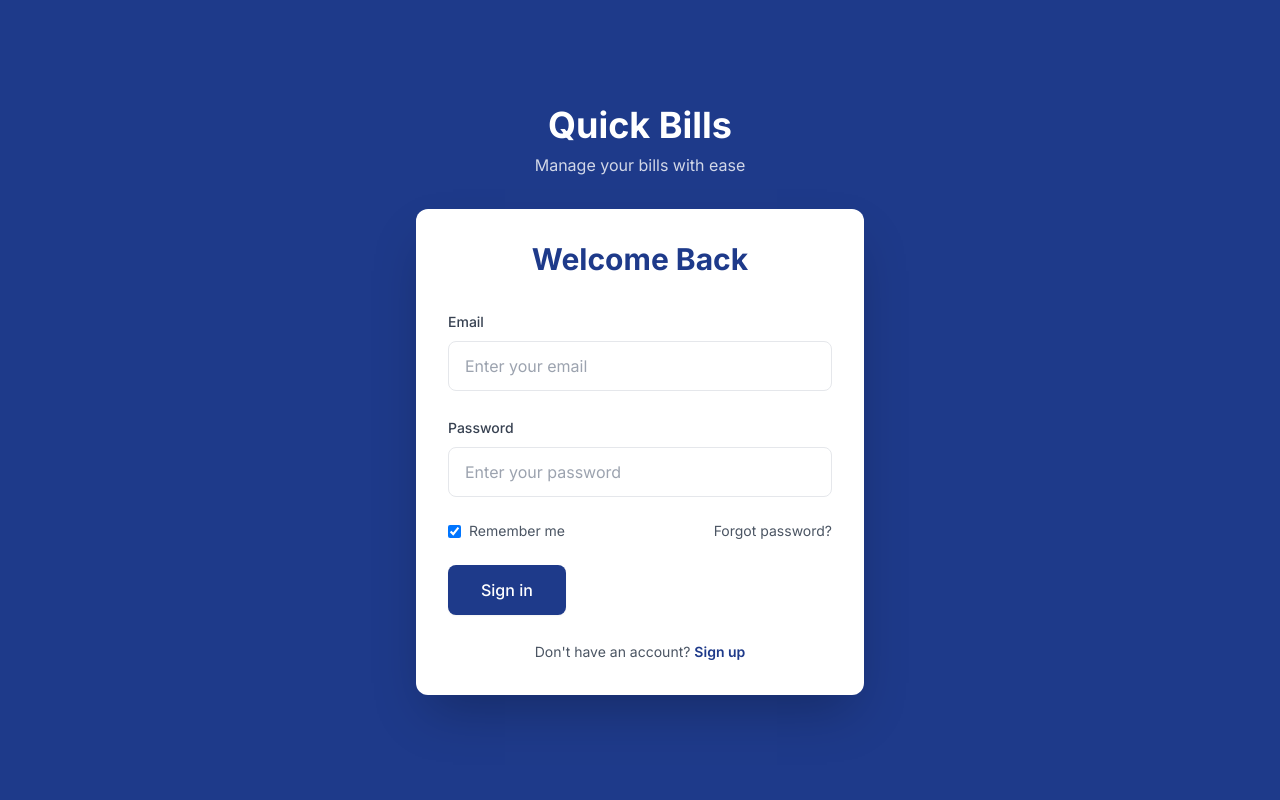
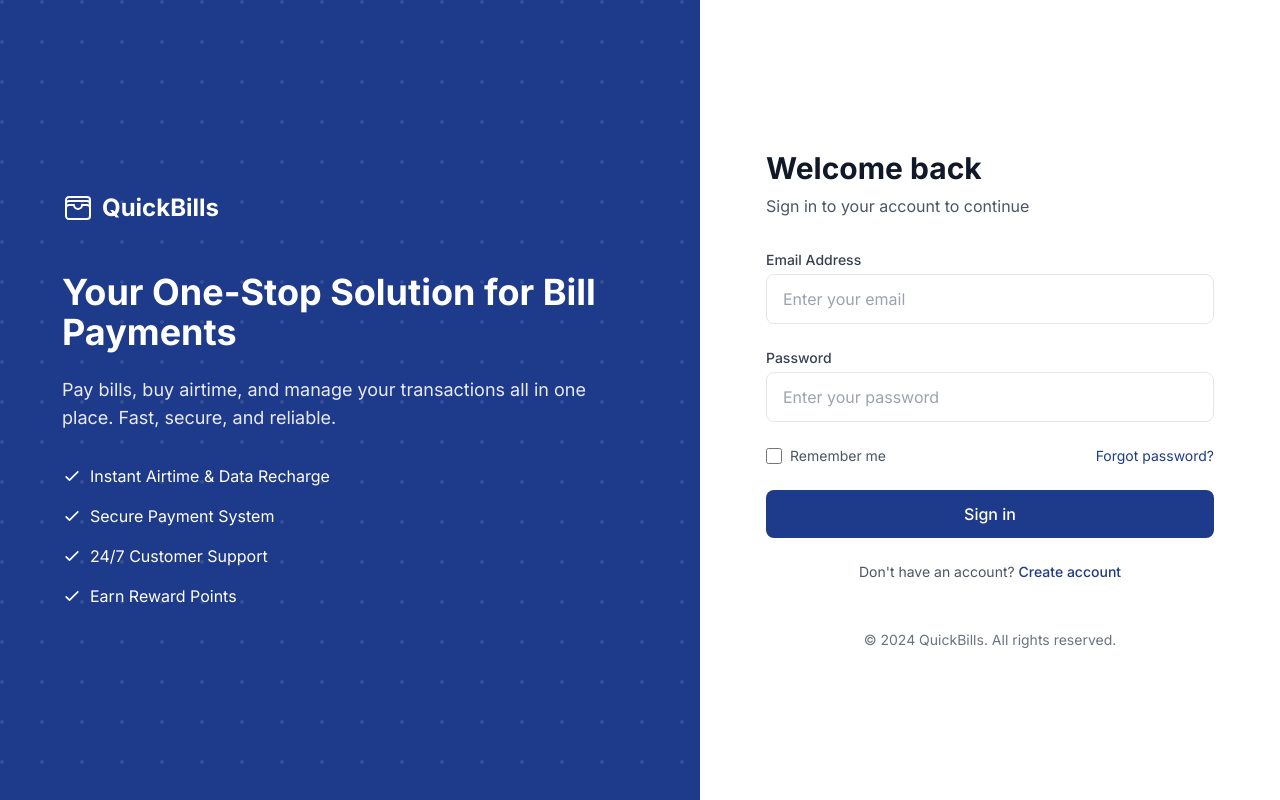
Before and after one commit to Pery99/bill-app-frontend, a React (Vite) app: page /login in a window 1280 px wide. Built offline with nearby package versions, Linux system fonts and the light colour scheme.

Commit message:
auth page redesign

```diff
--- a/src/layouts/AuthLayout.jsx
+++ b/src/layouts/AuthLayout.jsx
@@ -1,14 +1,89 @@
-import { Outlet } from "react-router-dom";
+import { Outlet, Link } from "react-router-dom";
+import { WalletIcon } from "@heroicons/react/24/outline";
 
 function AuthLayout() {
   return (
-    <div className="min-h-screen bg-[#1E3A8A] flex flex-col justify-center items-center p-4">
-      <div className="w-full max-w-md">
-        <div className="text-center mb-8">
-          <h1 className="text-4xl font-bold text-white mb-2">Quick Bills</h1>
-          <p className="text-white/80">Manage your bills with ease</p>
+    <div className="min-h-screen flex">
+      {/* Left Section - Brand & Info */}
+      <div className="hidden lg:flex lg:flex-1 bg-primary p-8 text-white justify-center items-center relative overflow-hidden">
+        <div className="relative z-10 max-w-xl mx-auto">
+          <Link to="/" className="flex items-center space-x-2 mb-12">
+            <WalletIcon className="w-8 h-8" />
+            <span className="text-2xl font-bold">QuickBills</span>
+          </Link>
+
+          <h1 className="text-4xl font-bold mb-6">
+            Your One-Stop Solution for Bill Payments
+          </h1>
+          <p className="text-lg text-white/90 mb-8">
+            Pay bills, buy airtime, and manage your transactions all in one
+            place. Fast, secure, and reliable.
+          </p>
+
+          {/* Features List */}
+          <div className="space-y-4">
+            {[
+              "Instant Airtime & Data Recharge",
+              "Secure Payment System",
+              "24/7 Customer Support",
+              "Earn Reward Points",
+            ].map((feature, index) => (
+              <div key={index} className="flex items-center space-x-2">
+                <svg
+                  className="w-5 h-5 text-white"
+                  fill="none"
+                  viewBox="0 0 24 24"
+                  stroke="currentColor"
+                >
+                  <path
+                    strokeLinecap="round"
+                    strokeLinejoin="round"
+                    strokeWidth={2}
+                    d="M5 13l4 4L19 7"
+                  />
+                </svg>
+                <span>{feature}</span>
+              </div>
+            ))}
+          </div>
         </div>
-        <Outlet />
+
+        {/* Background Pattern */}
+        <div className="absolute inset-0 opacity-10">
+          <div
+            className="absolute inset-0"
+            style={{
+              backgroundImage:
+                "radial-gradient(circle at 2px 2px, white 2px, transparent 0)",
+              backgroundSize: "40px 40px",
+            }}
+          ></div>
+        </div>
+      </div>
+
+      {/* Right Section - Auth Forms */}
+      <div className="w-full lg:w-[580px] flex flex-col">
+        {/* Mobile Header */}
+        <div className="lg:hidden flex items-center justify-between p-4 border-b">
+          <Link to="/" className="flex items-center space-x-2">
+            <WalletIcon className="w-6 h-6 text-primary" />
+            <span className="text-xl font-bold text-gray-900">QuickBills</span>
+          </Link>
+        </div>
+
+        {/* Auth Content */}
+        <div className="flex-1 flex flex-col justify-center p-4 sm:px-6 lg:px-8">
+          <div className="w-full max-w-md mx-auto">
+            <Outlet />
+          </div>
+
+          {/* Footer Links */}
+          <div className="mt-8 text-center text-sm text-gray-500">
+            <p className="mt-4">
+              &copy; {new Date().getFullYear()} QuickBills. All rights reserved.
+            </p>
+          </div>
+        </div>
       </div>
     </div>
   );
--- a/src/pages/Login.jsx
+++ b/src/pages/Login.jsx
@@ -1,24 +1,24 @@
 import { useState, useEffect } from "react";
 import { Link, useNavigate } from "react-router-dom";
-import { useDispatch, useSelector } from 'react-redux';
+import { useDispatch, useSelector } from "react-redux";
+import { loginUser, selectors } from "../store/slices/authSlice";
 import { notify } from "../utils/toast";
-import { loginUser, selectors } from '../store/slices/authSlice';
 
 function Login() {
   const [formData, setFormData] = useState({
     email: "",
     password: "",
-    remember: true // Add remember me state
+    remember: false,
   });
   const [errors, setErrors] = useState({});
   const navigate = useNavigate();
   const dispatch = useDispatch();
-  const { loading, token } = useSelector(selectors.selectAuth);
+  const { loading, token } = useSelector((state) => state.auth);
 
   useEffect(() => {
     // Only redirect if token exists and we're not on the login page
-    if (token && location.pathname === '/login') {
-      navigate('/dashboard', { replace: true });
+    if (token && location.pathname === "/login") {
+      navigate("/dashboard", { replace: true });
     }
   }, [token, navigate]);
 
@@ -26,13 +26,13 @@ function Login() {
     const newErrors = {};
 
     if (!formData.email) {
-      newErrors.email = 'Email is required';
+      newErrors.email = "Email is required";
     } else if (!/\S+@\S+\.\S+/.test(formData.email)) {
-      newErrors.email = 'Email is invalid';
+      newErrors.email = "Email is invalid";
     }
 
     if (!formData.password) {
-      newErrors.password = 'Password is required';
+      newErrors.password = "Password is required";
     }
 
     setErrors(newErrors);
@@ -47,13 +47,9 @@ function Login() {
     e.preventDefault();
     if (!validateForm()) return;
 
-    const result = await dispatch(loginUser({
-      email: formData.email,
-      password: formData.password,
-      remember: formData.remember // Pass remember preference
-    }));
+    const result = await dispatch(loginUser(formData));
 
-    if (result.meta.requestStatus === 'fulfilled') {
+    if (result.meta.requestStatus === "fulfilled") {
       notify.success("Welcome back!");
       handleSuccess();
     } else if (result.payload) {
@@ -62,47 +58,50 @@ function Login() {
   };
 
   return (
-    <div className="card">
+    <div className="w-full max-w-md">
+      <h2 className="text-3xl font-bold text-gray-900 mb-2">Welcome back</h2>
+      <p className="text-gray-600 mb-8">Sign in to your account to continue</p>
+
       <form onSubmit={handleSubmit} className="space-y-6">
-        <h2 className="text-heading-2 text-primary text-center mb-8">
-          Welcome Back
-        </h2>
-
-        <div className="space-y-2">
-          <label className="text-body-small font-medium text-gray-700">
-            Email
+        <div>
+          <label className="block text-sm font-medium text-gray-700 mb-1">
+            Email Address
           </label>
           <input
-            className={`input-field ${errors.email ? 'border-red-500' : ''}`}
             type="email"
-            placeholder="Enter your email"
             value={formData.email}
             onChange={(e) => {
               setFormData({ ...formData, email: e.target.value });
-              if (errors.email) setErrors({ ...errors, email: '' });
+              if (errors.email) setErrors({ ...errors, email: "" });
             }}
+            className={`w-full px-4 py-3 rounded-lg border ${
+              errors.email ? "border-red-500" : "border-gray-200"
+            } focus:outline-none focus:ring-2 focus:ring-primary/20`}
+            placeholder="Enter your email"
           />
           {errors.email && (
-            <p className="text-red-500 text-xs mt-1">{errors.email}</p>
+            <p className="mt-1 text-sm text-red-600">{errors.email}</p>
           )}
         </div>
 
-        <div className="space-y-2">
-          <label className="text-body-small font-medium text-gray-700">
+        <div>
+          <label className="block text-sm font-medium text-gray-700 mb-1">
             Password
           </label>
           <input
-            className={`input-field ${errors.password ? 'border-red-500' : ''}`}
             type="password"
-            placeholder="Enter your password"
             value={formData.password}
             onChange={(e) => {
               setFormData({ ...formData, password: e.target.value });
-              if (errors.password) setErrors({ ...errors, password: '' });
+              if (errors.password) setErrors({ ...errors, password: "" });
             }}
+            className={`w-full px-4 py-3 rounded-lg border ${
+              errors.password ? "border-red-500" : "border-gray-200"
+            } focus:outline-none focus:ring-2 focus:ring-primary/20`}
+            placeholder="Enter your password"
           />
           {errors.password && (
-            <p className="text-red-500 text-xs mt-1">{errors.password}</p>
+            <p className="mt-1 text-sm text-red-600">{errors.password}</p>
           )}
         </div>
 
@@ -110,16 +109,21 @@ function Login() {
           <label className="flex items-center">
             <input
               type="checkbox"
-              className="form-checkbox text-primary"
               checked={formData.remember}
-              onChange={(e) => setFormData({
-                ...formData,
-                remember: e.target.checked
-              })}
+              onChange={(e) =>
+                setFormData({
+                  ...formData,
+                  remember: e.target.checked,
+                })
+              }
+              className="w-4 h-4 text-primary border-gray-300 rounded focus:ring-primary"
             />
             <span className="ml-2 text-sm text-gray-600">Remember me</span>
           </label>
-          <Link to="/forgot-password" className="link-text">
+          <Link
+            to="/forgot-password"
+            className="text-sm text-primary hover:text-primary-600"
+          >
             Forgot password?
           </Link>
         </div>
@@ -127,16 +131,11 @@ function Login() {
         <button
           type="submit"
           disabled={loading}
-          className="btn-primary disabled:opacity-50 disabled:cursor-not-allowed"
+          className="w-full bg-primary text-white py-3 px-4 rounded-lg font-medium hover:bg-primary-600 transition-colors disabled:opacity-50 disabled:cursor-not-allowed"
         >
           {loading ? (
-            <span className="flex items-center justify-center">
-              <svg
-                className="animate-spin -ml-1 mr-3 h-5 w-5 text-white"
-                xmlns="http://www.w3.org/2000/svg"
-                fill="none"
-                viewBox="0 0 24 24"
-              >
+            <div className="flex items-center justify-center">
+              <svg className="animate-spin h-5 w-5 mr-3" viewBox="0 0 24 24">
                 <circle
                   className="opacity-25"
                   cx="12"
@@ -144,26 +143,30 @@ function Login() {
                   r="10"
                   stroke="currentColor"
                   strokeWidth="4"
-                ></circle>
+                  fill="none"
+                />
                 <path
                   className="opacity-75"
                   fill="currentColor"
                   d="M4 12a8 8 0 018-8V0C5.373 0 0 5.373 0 12h4zm2 5.291A7.962 7.962 0 014 12H0c0 3.042 1.135 5.824 3 7.938l3-2.647z"
-                ></path>
+                />
               </svg>
               Signing in...
-            </span>
+            </div>
           ) : (
             "Sign in"
           )}
         </button>
 
-        <div className="text-center">
-          <Link to="/register" className="link-text">
-            Don't have an account?{" "}
-            <span className="font-semibold text-primary">Sign up</span>
+        <p className="text-center text-sm text-gray-600">
+          Don't have an account?{" "}
+          <Link
+            to="/register"
+            className="text-primary hover:text-primary-600 font-medium"
+          >
+            Create account
           </Link>
-        </div>
+        </p>
       </form>
     </div>
   );
--- a/src/pages/Register.jsx
+++ b/src/pages/Register.jsx
@@ -105,132 +105,123 @@ function Register() {
   };
 
   return (
-    <div className="card">
+    <div className="w-full max-w-md">
+      <h2 className="text-3xl font-bold text-gray-900 mb-2">Create your account</h2>
+      <p className="text-gray-600 mb-8">Get started with QuickBills today</p>
+
       <form onSubmit={handleSubmit} className="space-y-6">
-        <h2 className="text-heading-2 text-primary text-center mb-8">
-          Create Account
-        </h2>
-
-        {/* Replace first name and last name with full name */}
-        <div className="space-y-2">
-          <label className="text-body-small font-medium text-gray-700">
+        {/* Full Name Field */}
+        <div>
+          <label className="block text-sm font-medium text-gray-700 mb-1">
             Full Name
           </label>
           <input
-            className={`input-field ${errors.fullname ? "border-red-500" : ""}`}
             type="text"
             name="fullname"
             value={formData.fullname}
             onChange={handleInputChange}
-            placeholder="Enter your full name"
+            className={`w-full px-4 py-3 rounded-lg border ${
+              errors.fullname ? 'border-red-500' : 'border-gray-200'
+            } focus:outline-none focus:ring-2 focus:ring-primary/20`}
+            placeholder="John Doe"
+            disabled={loading}
           />
           {errors.fullname && (
-            <p className="text-red-500 text-xs mt-1">{errors.fullname}</p>
+            <p className="mt-1 text-sm text-red-600">{errors.fullname}</p>
           )}
         </div>
 
-        <div className="space-y-2">
-          <label className="text-body-small font-medium text-gray-700">
-            Email
+        {/* Email Field */}
+        <div>
+          <label className="block text-sm font-medium text-gray-700 mb-1">
+            Email Address
           </label>
           <input
             type="email"
-            className={`input-field ${errors.email ? "border-red-500" : ""}`}
-            placeholder="Enter your email"
             name="email"
             value={formData.email}
             onChange={handleInputChange}
+            className={`w-full px-4 py-3 rounded-lg border ${
+              errors.email ? 'border-red-500' : 'border-gray-200'
+            } focus:outline-none focus:ring-2 focus:ring-primary/20`}
+            placeholder="you@example.com"
             disabled={loading}
-            required
           />
           {errors.email && (
-            <p className="text-red-500 text-xs mt-1">{errors.email}</p>
+            <p className="mt-1 text-sm text-red-600">{errors.email}</p>
           )}
         </div>
 
-        <div className="space-y-2">
-          <label className="text-body-small font-medium text-gray-700">
+        {/* Password Fields */}
+        <div className="space-y-6">
+          <div>
+            <label className="block text-sm font-medium text-gray-700 mb-1">
               Password
             </label>
             <input
               type="password"
-            className={`input-field ${errors.password ? "border-red-500" : ""}`}
-            placeholder="Create a password"
               name="password"
               value={formData.password}
               onChange={handleInputChange}
+              className={`w-full px-4 py-3 rounded-lg border ${
+                errors.password ? 'border-red-500' : 'border-gray-200'
+              } focus:outline-none focus:ring-2 focus:ring-primary/20`}
+              placeholder="••••••••"
               disabled={loading}
-            required
             />
-          <p className="text-xs text-gray-500">Must be at least 6 characters</p>
+            <p className="mt-1 text-xs text-gray-500">
+              Must be at least 6 characters
+            </p>
             {errors.password && (
-            <p className="text-red-500 text-xs mt-1">{errors.password}</p>
+              <p className="mt-1 text-sm text-red-600">{errors.password}</p>
             )}
           </div>
 
-        <div className="space-y-2">
-          <label className="text-body-small font-medium text-gray-700">
+          <div>
+            <label className="block text-sm font-medium text-gray-700 mb-1">
               Confirm Password
             </label>
             <input
               type="password"
-            className={`input-field ${
-              errors.confirmPassword ? "border-red-500" : ""
-            }`}
-            placeholder="Confirm your password"
               name="confirmPassword"
               value={formData.confirmPassword}
               onChange={handleInputChange}
+              className={`w-full px-4 py-3 rounded-lg border ${
+                errors.confirmPassword ? 'border-red-500' : 'border-gray-200'
+              } focus:outline-none focus:ring-2 focus:ring-primary/20`}
+              placeholder="••••••••"
               disabled={loading}
-            required
             />
             {errors.confirmPassword && (
-            <p className="text-red-500 text-xs mt-1">
-              {errors.confirmPassword}
-            </p>
+              <p className="mt-1 text-sm text-red-600">{errors.confirmPassword}</p>
             )}
+          </div>
         </div>
 
         <button
           type="submit"
           disabled={loading}
-          className="btn-primary w-full disabled:opacity-50 disabled:cursor-not-allowed"
+          className="w-full bg-primary text-white py-3 px-4 rounded-lg font-medium hover:bg-primary-600 transition-colors disabled:opacity-50 disabled:cursor-not-allowed"
         >
           {loading ? (
-            <span className="flex items-center justify-center">
-              <svg
-                className="animate-spin -ml-1 mr-3 h-5 w-5 text-white"
-                xmlns="http://www.w3.org/2000/svg"
-                fill="none"
-                viewBox="0 0 24 24"
-              >
-                <circle
-                  className="opacity-25"
-                  cx="12"
-                  cy="12"
-                  r="10"
-                  stroke="currentColor"
-                  strokeWidth="4"
-                ></circle>
-                <path
-                  className="opacity-75"
-                  fill="currentColor"
-                  d="M4 12a8 8 0 018-8V0C5.373 0 0 5.373 0 12h4zm2 5.291A7.962 7.962 0 014 12H0c0 3.042 1.135 5.824 3 7.938l3-2.647z"
-                ></path>
+            <div className="flex items-center justify-center">
+              <svg className="animate-spin h-5 w-5 mr-3" viewBox="0 0 24 24">
+                <circle className="opacity-25" cx="12" cy="12" r="10" stroke="currentColor" strokeWidth="4" fill="none" />
+                <path className="opacity-75" fill="currentColor" d="M4 12a8 8 0 018-8V0C5.373 0 0 5.373 0 12h4zm2 5.291A7.962 7.962 0 014 12H0c0 3.042 1.135 5.824 3 7.938l3-2.647z" />
               </svg>
               Creating account...
-            </span>
+            </div>
           ) : (
-            "Create Account"
+            'Create Account'
           )}
         </button>
 
-        <div className="text-center">
-          <Link to="/login" className="link-text">
-            Already have an account?{" "}
-            <span className="font-semibold text-primary">Sign in</span>
+        <p className="text-center text-sm text-gray-600">
+          Already have an account?{' '}
+          <Link to="/login" className="text-primary hover:text-primary-600 font-medium">
+            Sign in
           </Link>
-        </div>
+        </p>
       </form>
     </div>
   );
```
Also changed, not shown: src/pages/ForgotPassword.jsx (+26 -58 lines), src/pages/ResetPassword.jsx (+55 -82 lines). Lines whose indentation alone changed are shown as unchanged.
